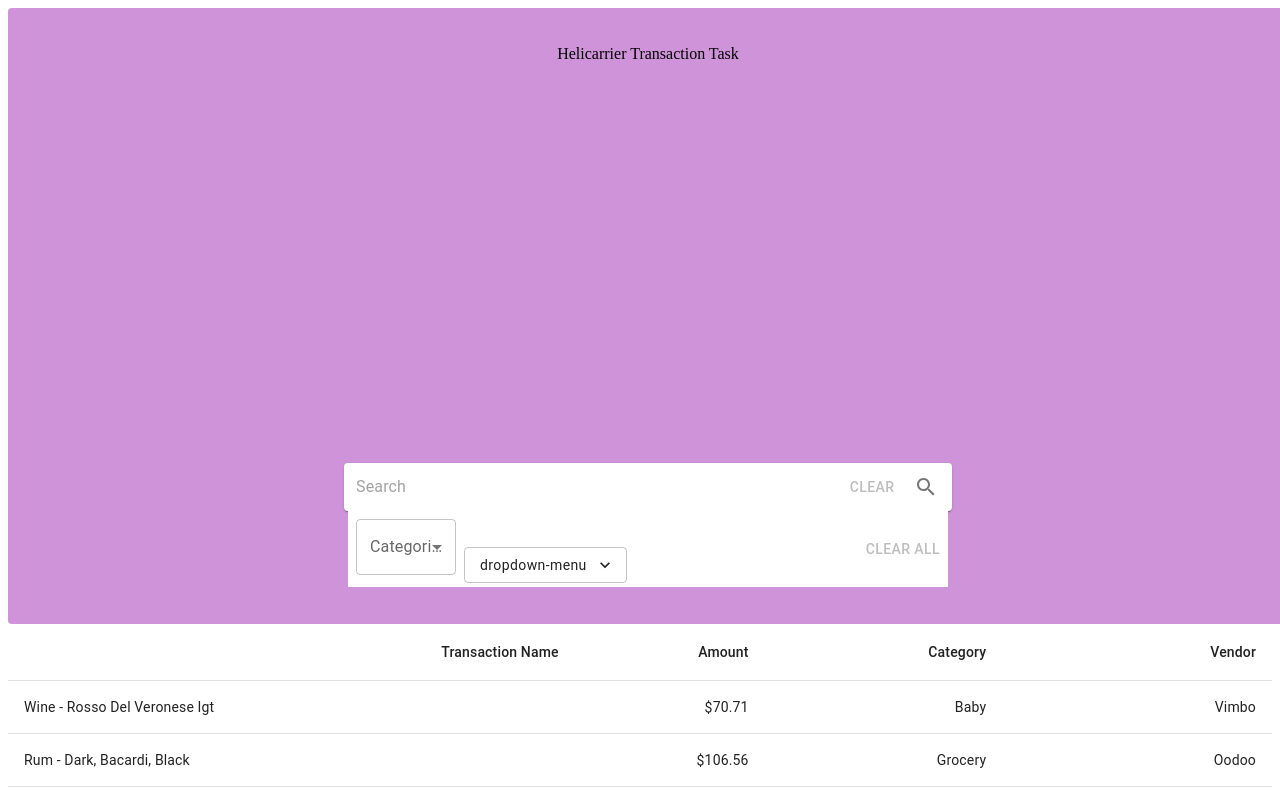
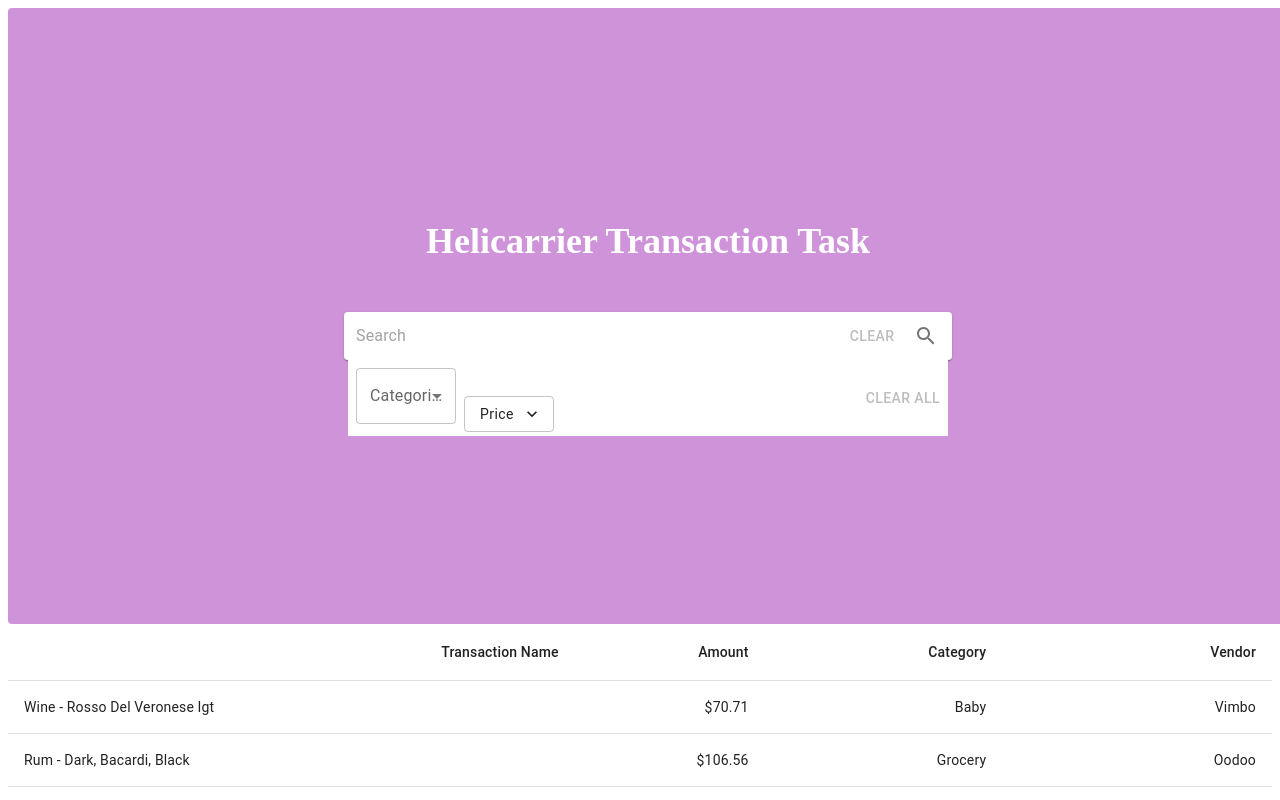
Before and after one commit to siccoo/helicarrier-fe-task, a React (Create React App) app: page / in a window 1280 px wide. Shown: the top 800 px of the page. Built offline with nearby package versions, Linux system fonts and the light colour scheme; the HTML template or start-up script is replaced by a standard one.

Commit message:
updating on some files

```diff
--- a/src/App.tsx
+++ b/src/App.tsx
@@ -39,7 +39,7 @@ function App() {
           margin: 'auto'
         }}
       >
-        Helicarrier Transaction Task
+        <h1 className='searchHeader'>Helicarrier Transaction Task</h1>
         <SearchBar />
         <Filters
           categories={categories}
--- a/src/containers/Filters.tsx
+++ b/src/containers/Filters.tsx
@@ -32,7 +32,7 @@ export const Filters = ({
                     list={categories}
                 />
                 <DropdownWrapper
-                    title='dropdown-menu'
+                    title='Price'
                 ><RangeSlider /></DropdownWrapper>
             </div>
 
--- a/src/styles/App.css
+++ b/src/styles/App.css
@@ -118,3 +118,9 @@
     flex-direction: column;
   }
 }
+
+.searchHeader {
+  color: #ffffff;
+  margin-bottom: -350px;
+  font-size: 36px;
+}
```
Also changed, not shown: src/components/Divider.tsx (added, +9 -0 lines), src/styles/divider.css (added, +7 -0 lines), 1 other file (tests, documents, lock files or other folders).
